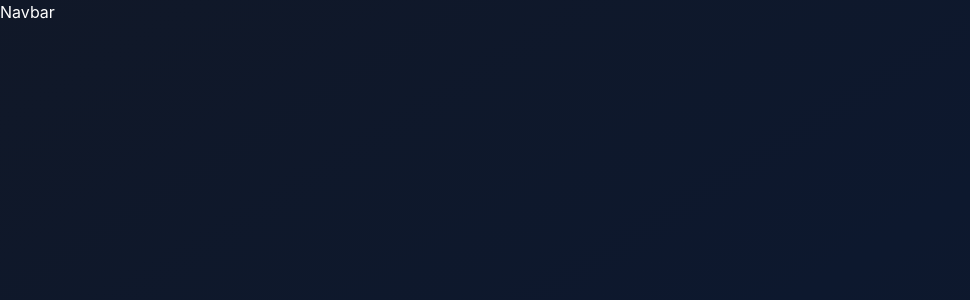
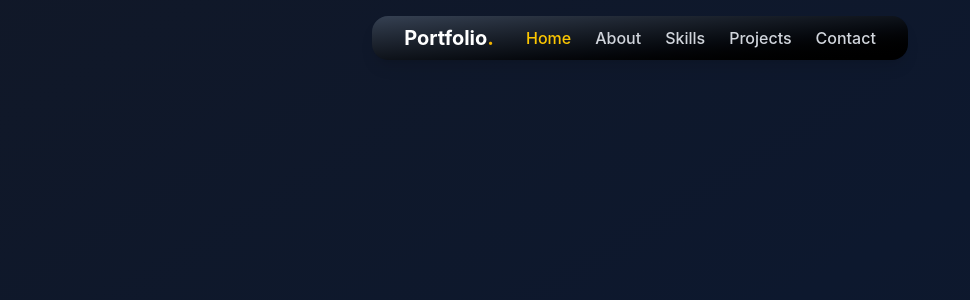
Before and after one commit to SmileCat42/SmileCat42.github.io, a React (Vite) app: page / in a window 1280 px wide. Shown: the top 300 px of the page, without its empty margins (0-970 px from the left). Built offline with nearby package versions, Linux system fonts and the light colour scheme.

Commit message:
navbar comp

```diff
--- a/src/App.jsx
+++ b/src/App.jsx
@@ -1,7 +1,7 @@
-import { useState, useEffect } from 'react'
-import { Navbar } from './component/Navbar'
+import { useEffect,useState } from 'react'
 import AOS from 'aos'
 import 'aos/dist/aos.css'
+import Navbar from './component/Navbar'
 
 function App() {
   const [darkMode, setDarkMode] = useState(true)
--- a/src/component/Navbar.jsx
+++ b/src/component/Navbar.jsx
@@ -1,7 +1,88 @@
-import { useState, useEffect } from 'react'
+import { motion} from "framer-motion";
+import { useState } from "react"
 
-export const Navbar = () => {
+const Navbar = ({ darkMode, toggleDarkMode}) => {
+  const [activeSection, setActiveSection] = useState('home')
+  const [isMenuOpen, setIsMenuOpen] =useState(false);
+
+  const navItem = [
+    {name: 'Home', link: '#home'},
+    {name: 'About', link: '#about'},
+    {name: 'Skills', link: '#skills'},
+    {name: 'Projects', link: '#projects'},
+    {name: 'Contact', link: '#contact'},
+  ];
+  const lightColors = {
+      navBg: 'bg-linear-to-br from-yellow-200 to-white',
+      textPrimary: 'text-gray-900',
+      textSecondary : 'text-gray-800',
+      textHover: 'text-yellow-500',
+      textActive: 'text-yellow-600',
+      indicator: 'from-yellow-500 to-yellow-500',
+      button: 'from-yellow-500 to-yellow-500',
+  };
+  const darkColors = {
+      navBg: 'bg-linear-to-br from-gray-700 to-black',
+      textPrimary: 'text-white',
+      textSecondary : 'text-gray-300',
+      textHover: 'text-yellow-400',
+      textActive: 'text-yellow-400',
+      indicator: 'from-yellow-400 to-yellow-400',
+      button: 'from-yellow-400 to-yellow-400',
+  };
+
+  const colors = darkMode ? darkColors : lightColors;
+
+  const handleNavClick = (itemName) => {
+    setActiveSection(itemName.toLowerCase());
+    setIsMenuOpen(false);
+  };
+
   return (
-    <div>Navbar</div>
+    <div className = "flex justify-center w-full fixed z-50 mt-4">
+      <motion.nav
+      initial = {{ y: -100}}
+      animate={{ y: 0}}
+      transition={{ duration: 0.5}}
+      className={`flex items-center justify-center ${colors.navBg}
+      backdrop-blur-lg rounded-2xl px-4 lg:px-8 py-2 shadow-lg`}>
+        <div className="flex items-center justify-between
+        w-full space-x-6 lg:space-x-8">
+          <motion.a
+          href="/"
+          whileHover={{ scale: 1.05}}
+          className="flex items-center space-x-2">
+            <span
+            className={`text-xl font-bold ${colors.textPrimary}`}>
+              Portfolio<span className="text-yellow-500">.</span>
+            </span>
+          </motion.a>
+          {/* Navigation */}
+          <div className="hidden lg:flex item-center space-x-6">
+            {navItem.map((item) => (
+              <a
+              key={item.name}
+              href={item.href}
+              onClick={() => handleNavClick(item.name)}
+              className="relative"
+              >
+                <motion.span
+                className={`font-medium transition-colors duration-300
+                ${
+                  activeSection === item.name.toLowerCase()
+                  ? colors.textActive
+                  : `${colors.textSecondary} hover:text-yellow-500`
+                }`}
+                whileHover={{ scale: 1.05}}
+                whileTap={{ scale: 0.95}}>
+                  {item.name}
+                </motion.span>
+              </a>
+            ))}
+          </div>
+        </div>
+      </motion.nav>
+    </div>
   )
 }
+export default Navbar
```
